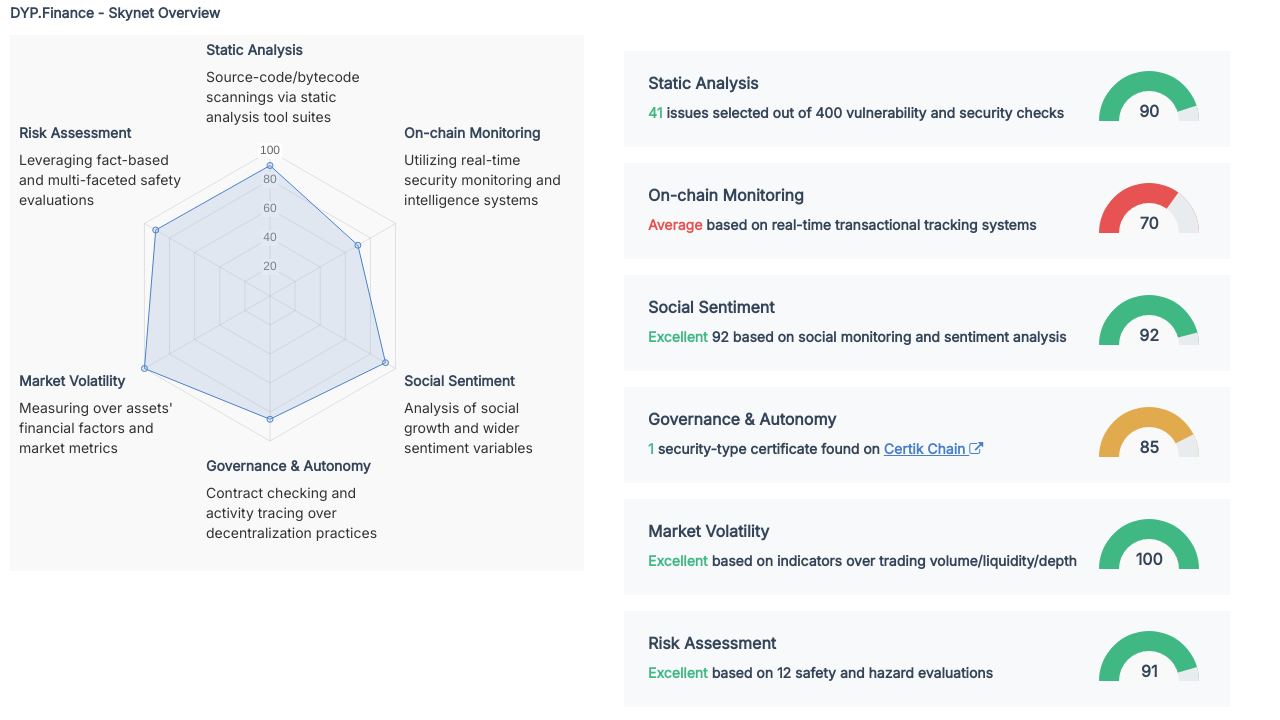
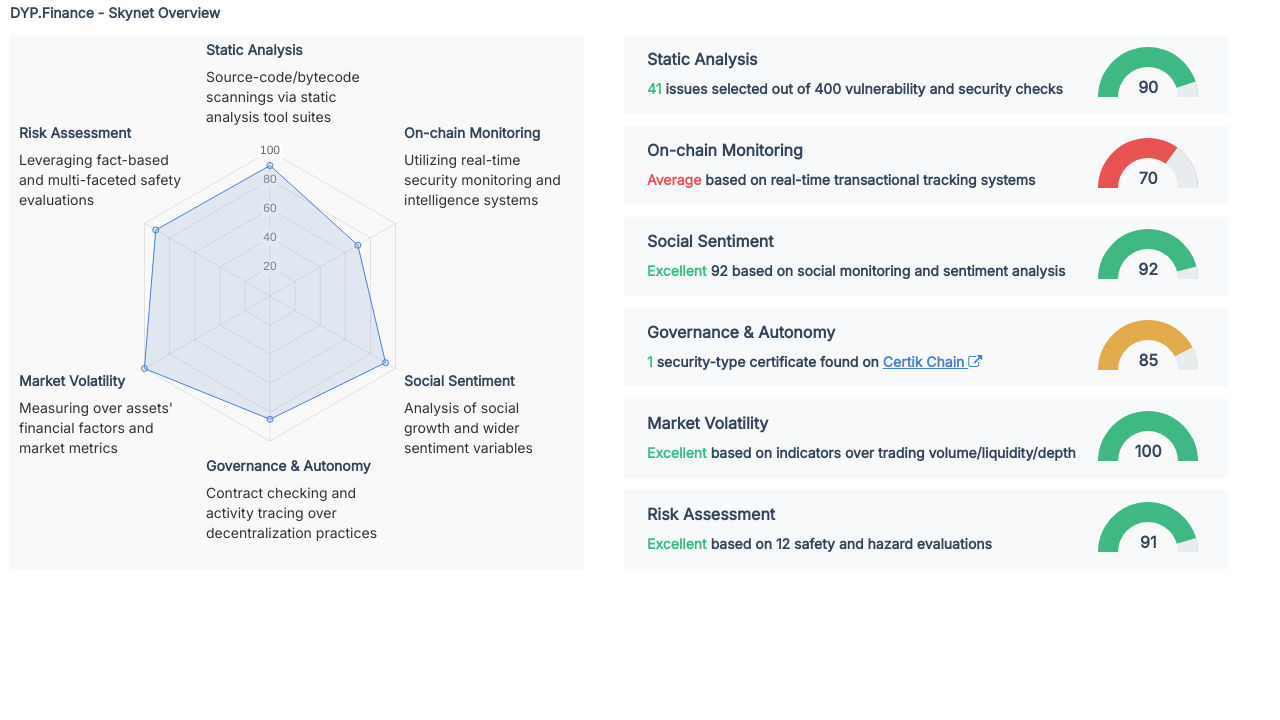
Before and after one commit to PistachioGuoguo/certik-fullstack-intern-interview, a React (Create React App) app: page / in a window 1280 px wide. Shown: the top 720 px of the page. Built offline with nearby package versions, Linux system fonts and the light colour scheme; data requests are answered from the project's data file.

Commit message:
99.9% finished

```diff
--- a/src/index.css
+++ b/src/index.css
@@ -20,9 +20,10 @@
 }
 
 .right{
+
   float: left;
   display: block;
-  margin: 10px 10px;
+  margin: -2px 10px;
 }
 
 h4{
@@ -44,10 +45,10 @@
 .card-item{
   position: static;
   width: 574px;
-  height: 76px;
+  height: 71px;
 
-  margin: 16px 20px;
-  padding: 10px 16px;
+  margin: 12px 20px;
+  padding: 4px 15px;
 
   background: rgba(53, 69, 89, 0.03);
 }
@@ -67,7 +68,7 @@
   text-align: left;
   position: static;
   height: 20px;
-  padding-top: 12px;
+  padding-top: 10px;
 
   left: 0;
 
@@ -113,7 +114,7 @@
   font-weight: 600;
 
   margin-left: 80%;
-  margin-top: 10px;
+  margin-top: 8px;
   color:#354559;
   display: block;
 }
```
